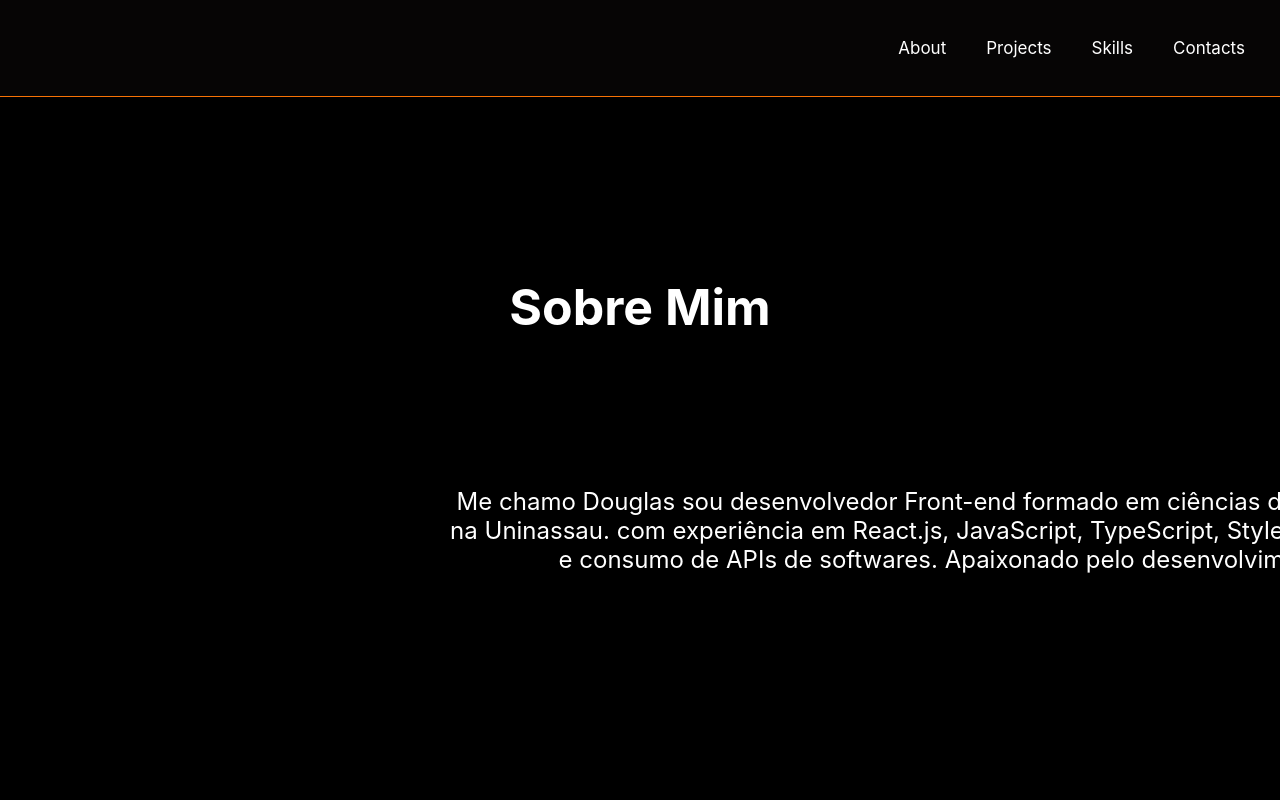
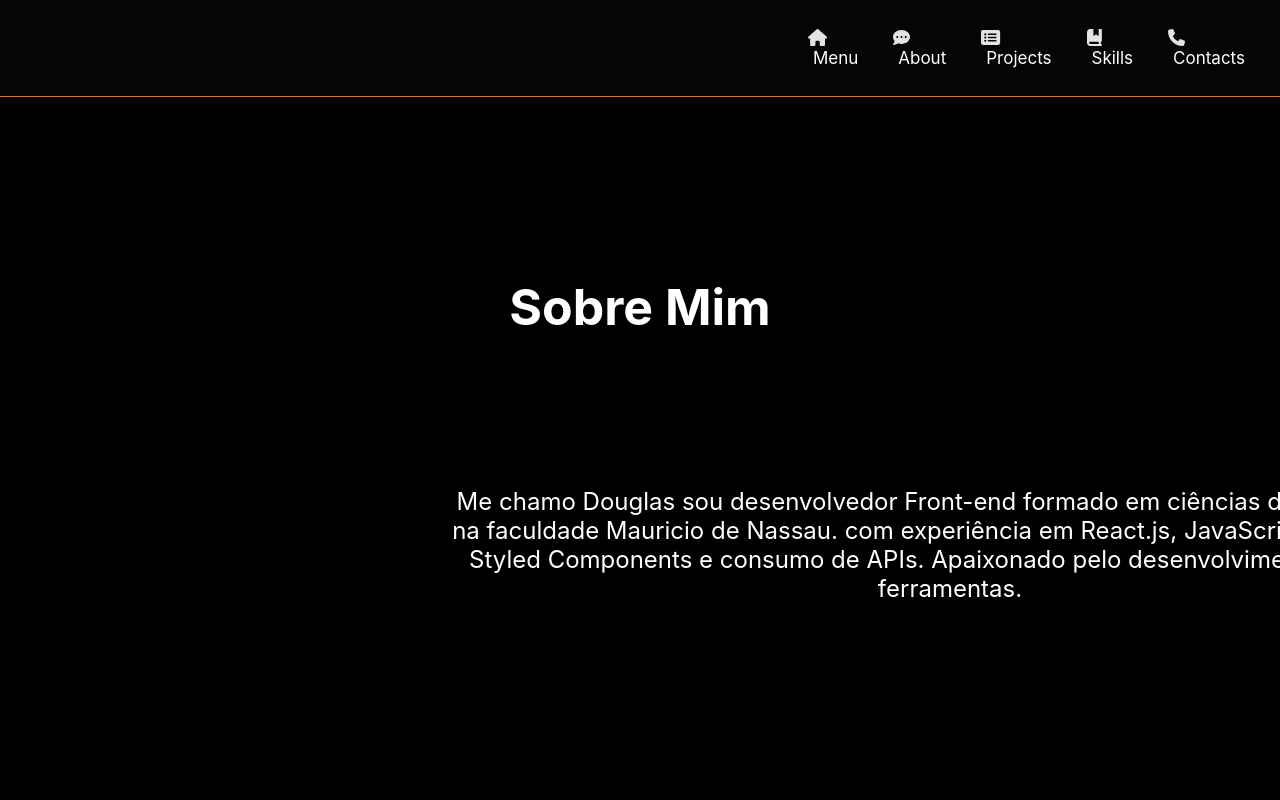
Before and after one commit to DouglasLimabatista/Portfolio, a React (Create React App) app: page / in a window 1280 px wide. Shown: the top 800 px of the page. Built offline with nearby package versions, Linux system fonts and the light colour scheme.

Commit message:
updade Menu/icon

```diff
--- a/package.json
+++ b/package.json
@@ -3,6 +3,9 @@
   "version": "0.1.0",
   "private": true,
   "dependencies": {
+    "@fortawesome/fontawesome-svg-core": "^6.3.0",
+    "@fortawesome/free-solid-svg-icons": "^6.3.0",
+    "@fortawesome/react-fontawesome": "^0.2.0",
     "@testing-library/jest-dom": "^5.16.5",
     "@testing-library/react": "^13.4.0",
     "@testing-library/user-event": "^13.5.0",
--- a/src/App.js
+++ b/src/App.js
@@ -4,7 +4,6 @@ import Panel from './Panel';
 import About from './components/About'
 import Projects from './components/Projects';
 import Skills from './components/Skills'
-
 
 
 function App() {
--- a/src/components/About.jsx
+++ b/src/components/About.jsx
@@ -4,8 +4,8 @@ function About(){
     return(
       <div className="about" id="about">
         <h1>Sobre Mim</h1>
-        <p>Me chamo Douglas sou desenvolvedor Front-end formado em ciências da computação na Uninassau. com experiência em React.js, JavaScript, TypeScript,
-          Styled Components e consumo de APIs de softwares. Apaixonado pelo desenvolvimento.
+        <p>Me chamo Douglas sou desenvolvedor Front-end formado em ciências da computação na faculdade Mauricio de Nassau. com experiência em React.js, JavaScript, TypeScript,
+          Styled Components e consumo de APIs. Apaixonado pelo desenvolvimento de novas ferramentas.
 
         </p>
       </div>
--- a/src/components/Menu.jsx
+++ b/src/components/Menu.jsx
@@ -1,3 +1,6 @@
+import { FontAwesomeIcon } from '@fortawesome/react-fontawesome'
+import { faBookBookmark, faCommentDots, faHome, faPhone, faRectangleList } from '@fortawesome/free-solid-svg-icons'
+
 function Menu(){
 
     return(
@@ -5,10 +8,26 @@ function Menu(){
         <p>Portfólio</p>
          <header>
             <ul>
-              <li> <a href="#about">About</a> </li>
-              <li> <a href="#projects">Projects</a> </li>
-              <li> <a href="#skills">Skills</a> </li>
-              <li> <a href="#contacts">Contacts</a> </li>
+              <li>
+                <FontAwesomeIcon icon={faHome} />
+                <a href="#">Menu</a>
+              </li>
+              <li>
+                <FontAwesomeIcon icon={faCommentDots} />
+                <a href="#about">About</a>
+              </li>
+              <li>
+                <FontAwesomeIcon icon={faRectangleList} />
+                <a href="#projects">Projects</a>
+              </li>
+              <li>
+                <FontAwesomeIcon icon={faBookBookmark} />
+                <a href="#skills">Skills</a>
+              </li>
+              <li>
+                <FontAwesomeIcon icon={faPhone} />
+                <a href="#contacts">Contacts</a>
+              </li>
             </ul>
          </header>
       </div>
--- a/src/components/Skills.jsx
+++ b/src/components/Skills.jsx
@@ -1,6 +1,9 @@
+import { FontAwesomeIcon } from '@fortawesome/react-fontawesome'
+import { faAdjust } from '@fortawesome/free-solid-svg-icons'
+
 function Skills(){
     return(
-        <div className="skills" >
+        <div className="skills" id ="skills" >
             <h1>Habilidades</h1>
 
                 <div class="container">
@@ -20,7 +23,8 @@ function Skills(){
                  <div class="card">
                  <div class="face face1">
                   <div class="content">
-                  <i class="fab fa-windows"></i>
+                  <FontAwesomeIcon icon={faAdjust} />
+
                   <h3>Angular</h3>
                  </div>
                   </div>
@@ -59,7 +63,7 @@ function Skills(){
                  <div class="card">
                  <div class="face face1">
                   <div class="content">
-                  <i class="fab fa-windows"></i>
+
                   <h3>HTML5</h3>
                  </div>
                   </div>
```
Also changed, not shown: src/assets/js.svg (added), 1 other file (tests, documents, lock files or other folders).
